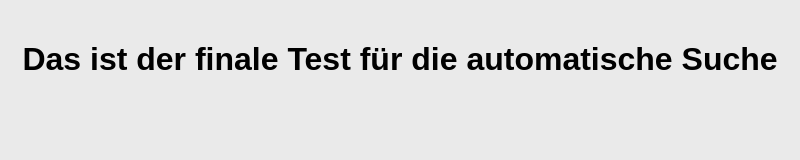
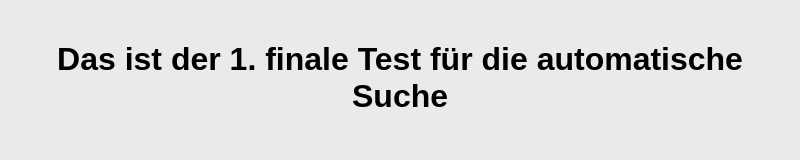
Before and after one commit to Emkay90/AutoUpdateTest, an Electron app: page index.html in a window 800 px wide. Drawn offline with Linux system fonts and the light colour scheme; no server answers.

Commit message:
autoUpdate1.5.1

```diff
--- a/index.html
+++ b/index.html
@@ -26,7 +26,7 @@
   </style>
 </head>
 <body>
-  <h1>Das ist der finale  Test für die automatische Suche</h1>
+  <h1>Das ist der 1. finale  Test für die automatische Suche</h1>
   <p id="version"></p>
   <div id="notification" class="hidden">
     <p id="close"><span style="margin-left:96%"><i class="fas fa-times"></i></span></p>
--- a/package.json
+++ b/package.json
@@ -1,6 +1,6 @@
 {
   "name": "autoupdater_test",
-  "version": "1.5.0",
+  "version": "1.5.1",
   "description": "",
   "main": "main.js",
   "scripts": {
```
